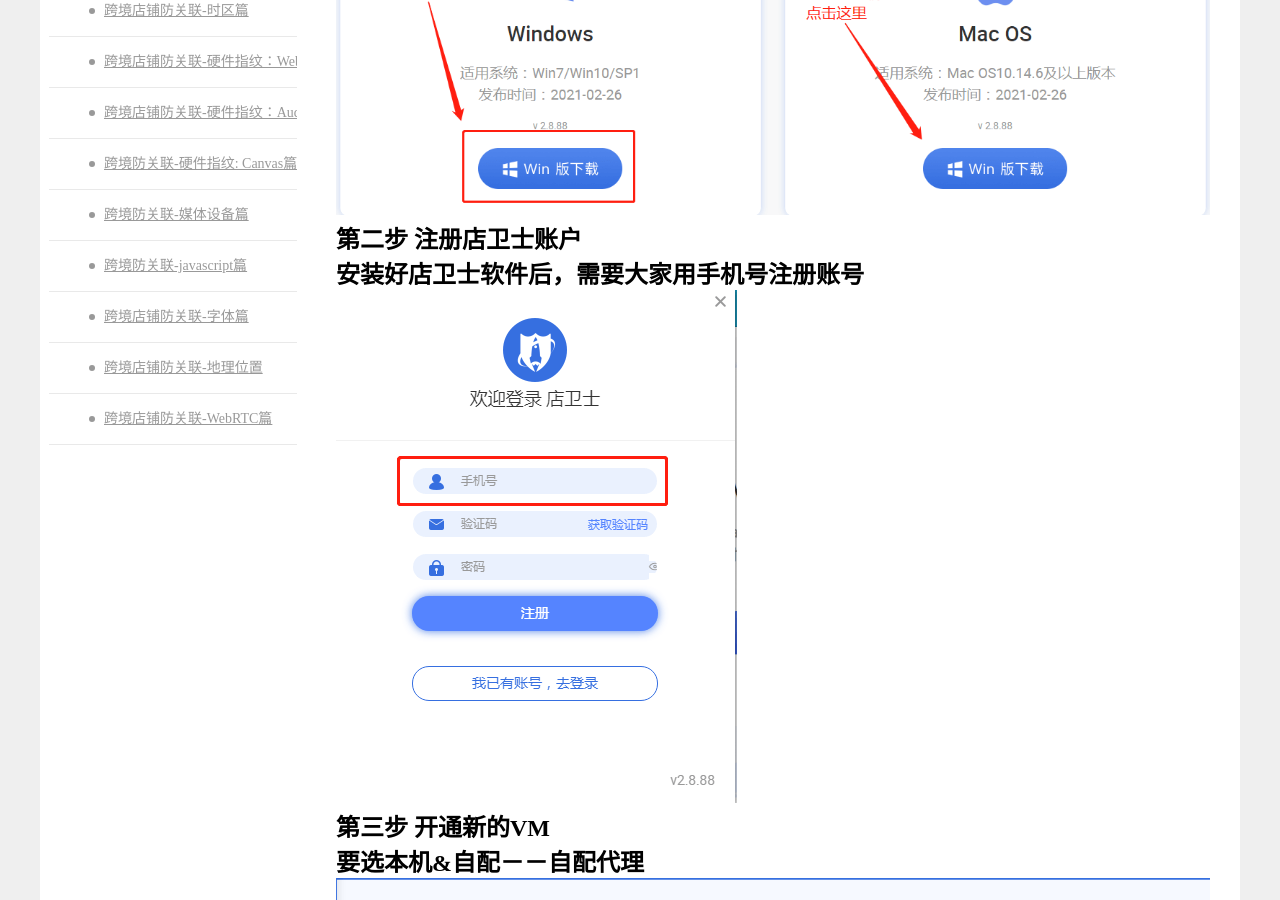
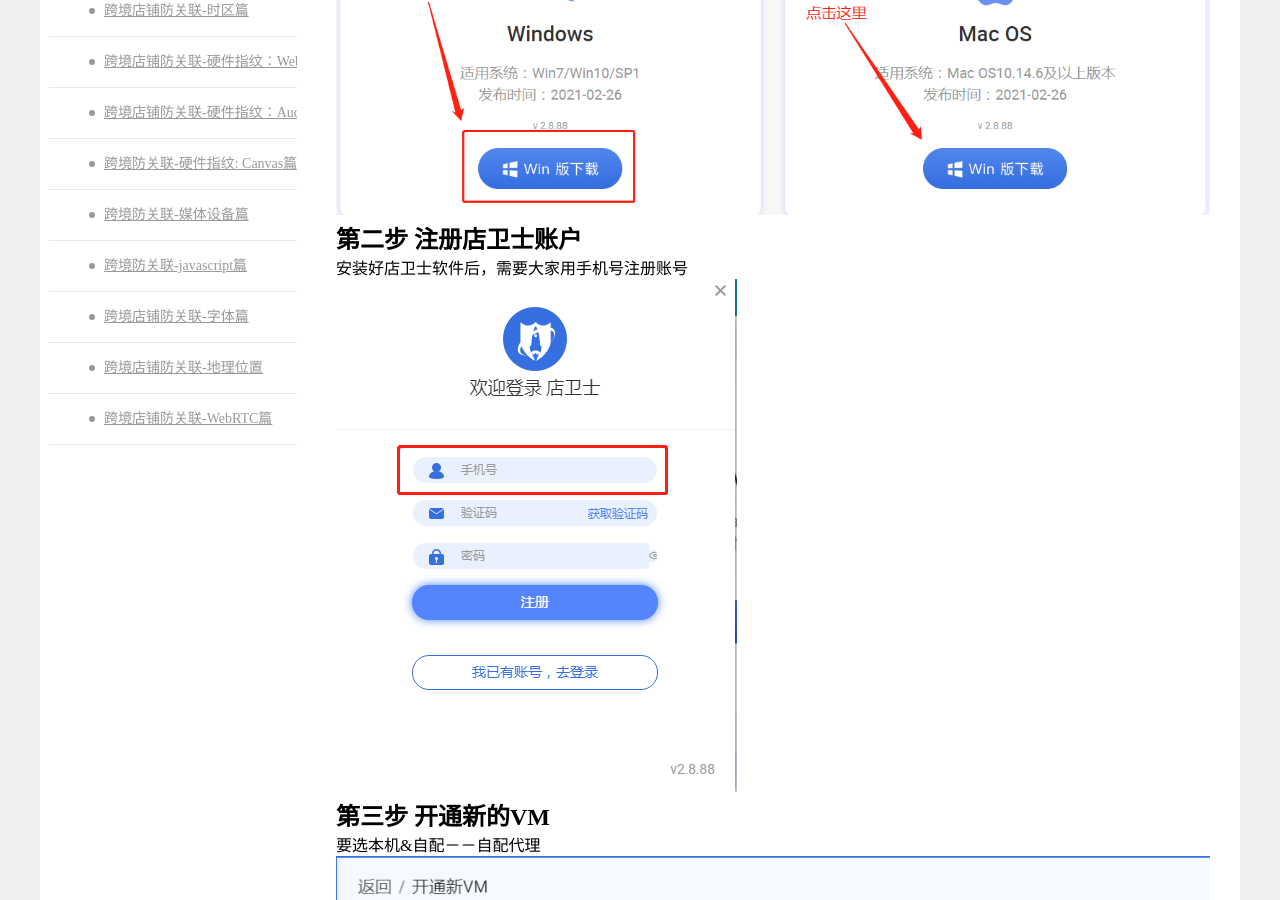
Before and after one commit to dianvs-ltd/dianvs-ltd.github.io, a Jekyll site: the page built from doc/dianvsandluminati.md, in a window 1280 px wide and 900 px high, scrolled down 591 px. Built offline with Jekyll 4.4.1, drawn with Linux system fonts in a browser that asks for light colours.

````diff
--- a/doc/dianvsandluminati.md
+++ b/doc/dianvsandluminati.md
@@ -14,34 +14,34 @@ dianvs目前支持windows系统和mac系统，下载地址：https://dianvs.com/
 ### ![店卫士下载]({{site.baseurl}}/assets/dianvs-download.jpg)
 
 ## 第二步 注册店卫士账户
-## 安装好店卫士软件后，需要大家用手机号注册账号
+安装好店卫士软件后，需要大家用手机号注册账号
 
 ### ![店卫士注册]({{site.baseurl}}/assets/register.png)
 
 ## 第三步 开通新的VM
-## 要选本机&自配－－自配代理
+要选本机&自配－－自配代理
 
 ### ![店卫士配置luminati]({{site.baseurl}}/assets/self-supply.png)
 
 ## 第四步 获取luminati账户信息
-## 大家登陆到luminati管理后台，在通道页面能看到一个下载按钮
+大家登陆到luminati管理后台，在通道页面能看到一个下载按钮
 
 ### ![luminati账户信息下载]({{site.baseurl}}/assets/downloadbutton.png)
 
-## 点击下载按钮，在浏览器的下载管理器里能看到下载好的账户信息txt文件
+点击下载按钮，在浏览器的下载管理器里能看到下载好的账户信息txt文件
 
 ### ![luminati账户信息下载]({{site.baseurl}}/assets/ipfiles.png)
 
-## 打开txt文件，里面的内容如下图所示
+打开txt文件，里面的内容如下图所示
 
 ### ![luminati账户信息下载]({{site.baseurl}}/assets/ipresult.png)
 
 ## 第五步 配置luminati代理
-## 店卫士点代理配置，会弹出配置页面
+店卫士点代理配置，会弹出配置页面
 
 ### ![店卫士注册]({{site.baseurl}}/assets/ipiterm.png)
 
-## 这里把配置项标上了数字，现在看luminati账户信息的配置，以“：”分割成了四部分，这里用数字标志了配置项的数字，填好保存即可
+这里把配置项标上了数字，现在看luminati账户信息的配置，以“：”分割成了四部分，这里用数字标志了配置项的数字，填好保存即可
 
 ### ![luminati账户信息下载]({{site.baseurl}}/assets/pipei.png)
 
@@ -49,7 +49,7 @@ dianvs目前支持windows系统和mac系统，下载地址：https://dianvs.com/
 
 ### ![luminati账户信息下载]({{site.baseurl}}/assets/gettingip.png)
 
-## 店卫士会检测出代理的ip，根据ip定位信息设置国家，语言，时区，访问语言等，点击保存,保持ip的国家，时区，操作语言一致
+店卫士会检测出代理的ip，根据ip定位信息设置国家，语言，时区，访问语言等，点击保存,保持ip的国家，时区，操作语言一致
 
 ### ![luminati账户信息下载]({{site.baseurl}}/assets/ipfinal.png)
 
@@ -59,15 +59,18 @@ dianvs目前支持windows系统和mac系统，下载地址：https://dianvs.com/
 
 ### ![luminati账户信息下载]({{site.baseurl}}/assets/adddianpu.png)
 
-## 选好站点，填好店铺名称，保存后启动店铺
+选好站点，填好店铺名称，保存后启动店铺
 
 ### ![luminati账户信息下载]({{site.baseurl}}/assets/adddianpu1.png)
 
-## 店卫士会默认打开一个新的窗口，谷歌浏览器加载你的店铺信息，如果校验环境有问题（例如代理不通，代理ip变化等），会有安全提示，这时候大家要检测代理了
+店卫士会默认打开一个新的窗口，谷歌浏览器加载你的店铺信息，如果校验环境有问题（例如代理不通，代理ip变化等），会有安全提示，这时候大家要检测代理了
 
 ### ![luminati账户信息下载]({{site.baseurl}}/assets/checking.png)
 
 ### 店卫士校验没问题后，大家可以安心进行自己的运营操作了
+
+
+
 
 ```
 店卫士，店铺安全运营专家，随时随地安全高效运营店铺。一人运营多店铺，多人运营一店铺，多人运营多店铺。
````
